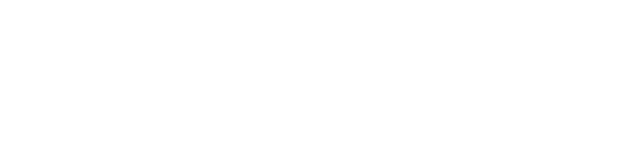
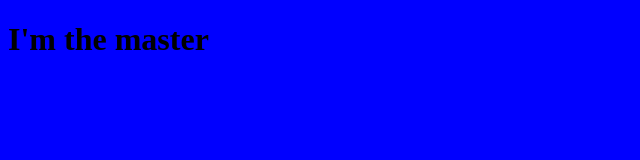
Before and after one commit to ousmane91/Sitetest, a plain HTML site: page index.html in a window 1280 px wide. Shown: the whole page, without its empty margins (0-640 px from the left). Drawn offline with Linux system fonts and the light colour scheme.

Commit message:
index.html

```diff
--- a/index.html
+++ b/index.html
@@ -5,12 +5,11 @@
 </head>
 
 
-
-</body>
+<body style="background-color:blue">
+<h1> I'm the master </h1>
 
 
 
 
-
-
+</body>
 </html>
```
